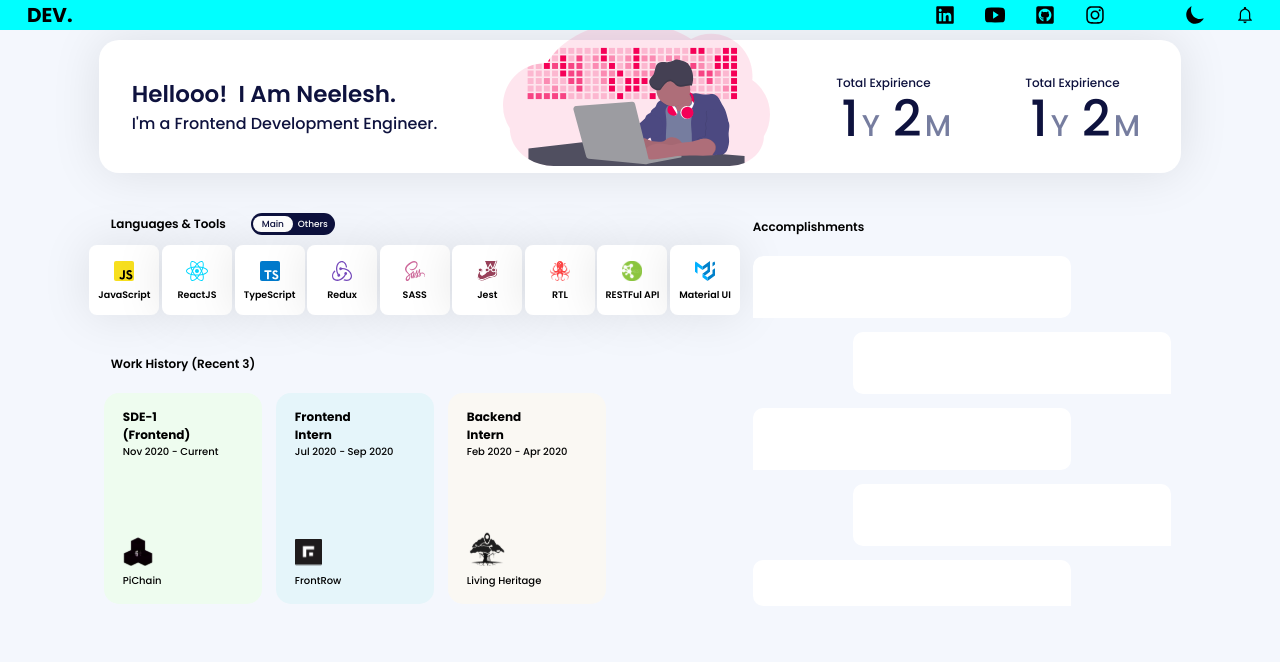
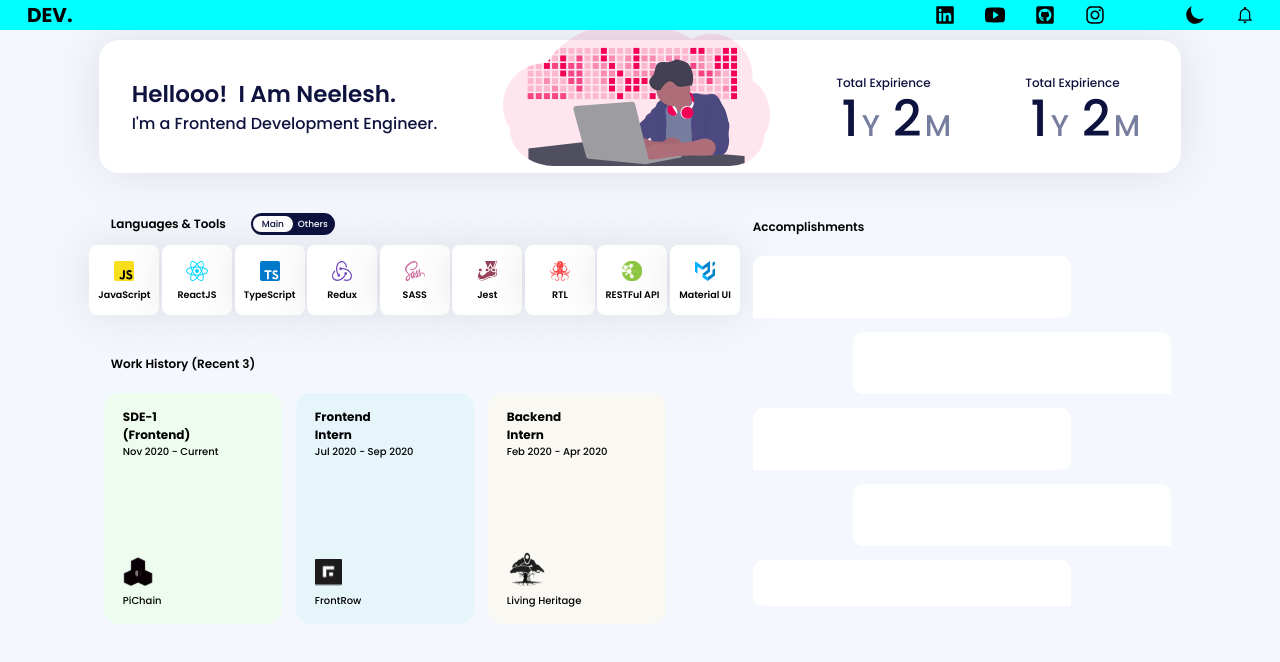
Before and after one commit to neeleshio/myfolio-webapp, a React (Create React App) app: page / in a window 1280 px wide. Shown: the top 662 px of the page. Built offline with nearby package versions, Linux system fonts and the light colour scheme.

Commit message:
card overflow

```diff
--- a/src/styles/Portfolio.scss
+++ b/src/styles/Portfolio.scss
@@ -168,6 +168,28 @@
 
 
 #workHistory {
+    ::-webkit-scrollbar-track
+    {
+        // -webkit-box-shadow: inset 0 0 6px rgba(0,0,0,0.3);
+        // box-shadow: inset 0 0 6px rgba(0,0,0,0.3);
+        border-radius: 10px;
+        background-color: #F1F1F1;
+    }
+
+    ::-webkit-scrollbar
+    {
+        height: 5px;
+        background-color: #F5F5F5;
+    }
+
+    ::-webkit-scrollbar-thumb
+    {
+        border-radius: 10px;
+        // -webkit-box-shadow: inset 0 0 6px rgba(0,0,0,.3);
+        // box-shadow: inset 0 0 6px rgba(0,0,0,.3);
+        background-color: rgb(193, 193, 193);
+    }
+
     margin-top: 26px;
 
     .container {
@@ -188,10 +210,11 @@
         display: flex;
         margin: 20px 0 22px 27px;
         overflow-x: auto;
+        padding-bottom: 10px;
 
         .card {
-            min-width: 158px;
-            min-height: 211px;
+            min-width: 178px;
+            min-height: 231px;
             padding: 15px 19px;
             border-radius: 15px;
             display: flex;
```
